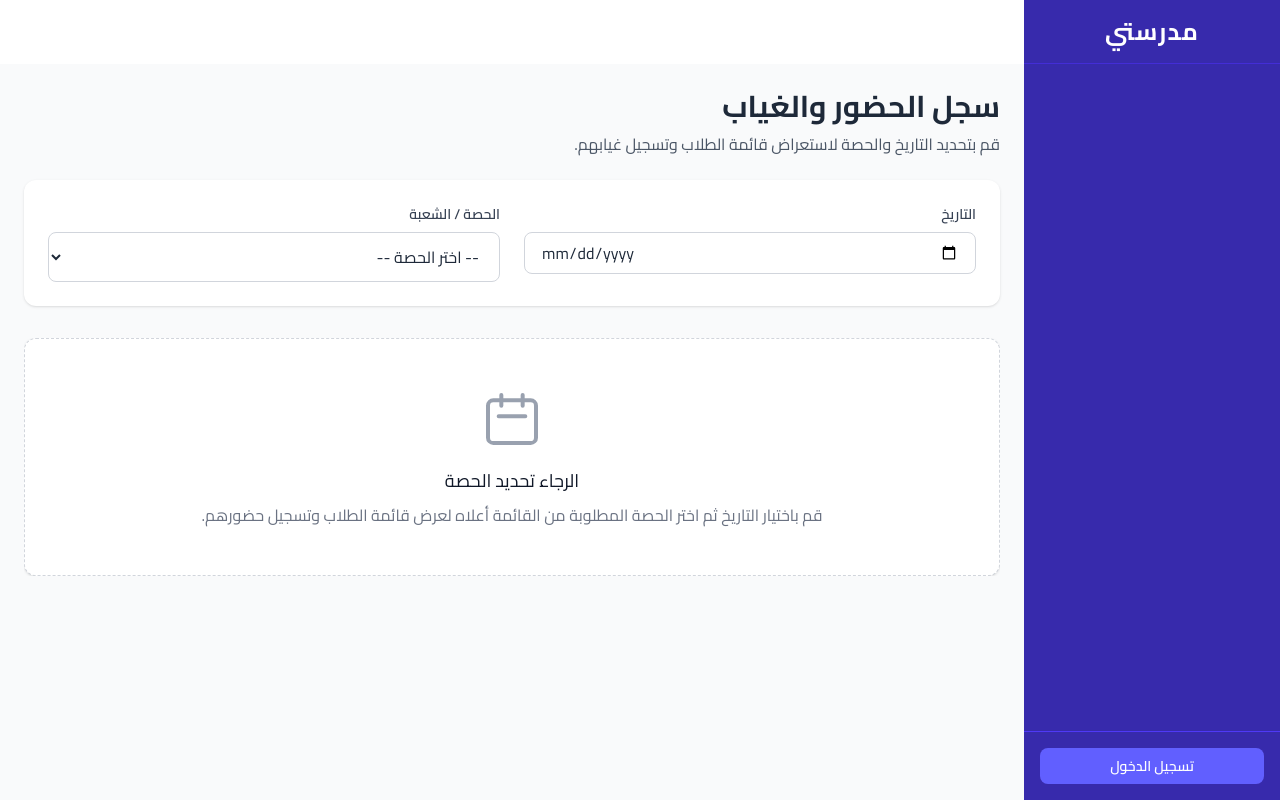
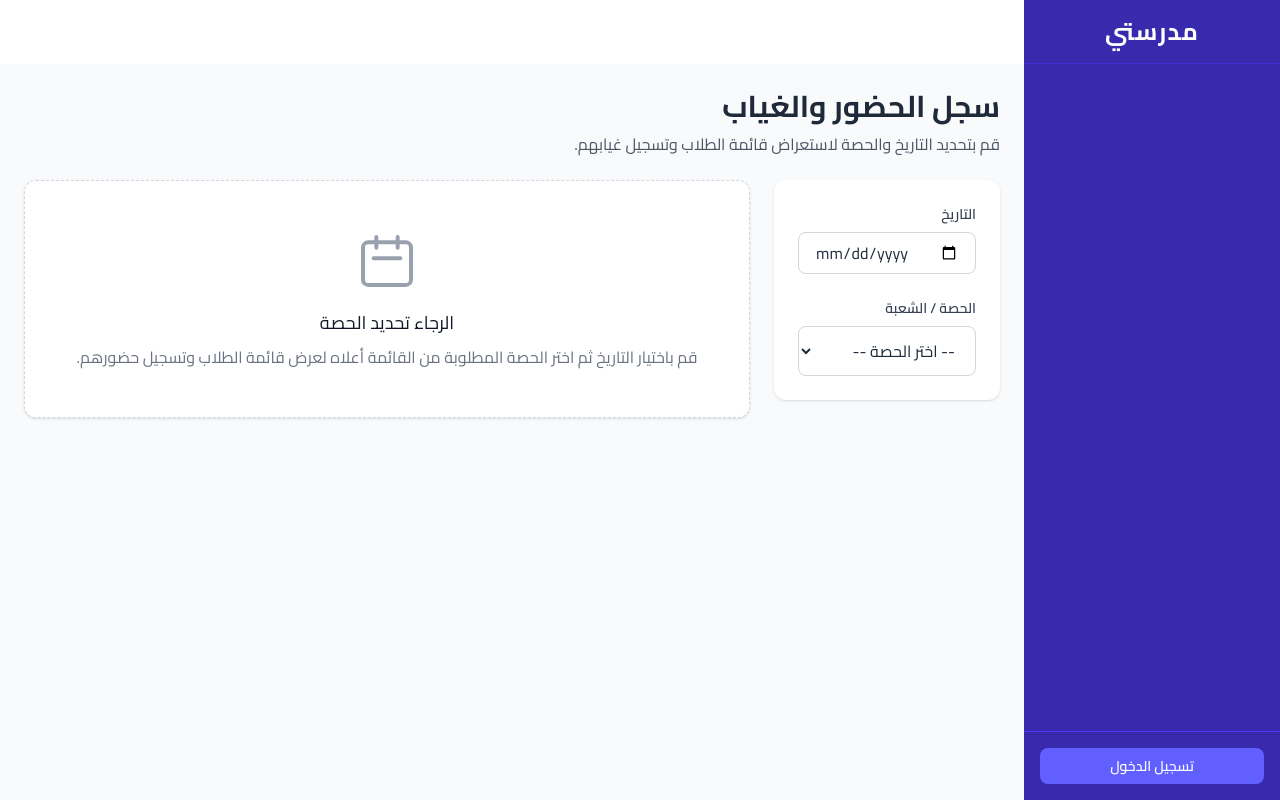
Before and after one commit to MossabAhmed/schoolapplication, a Django app: template school/templates/school/teacher/attendance.html in a window 1280 px wide. Run offline with Django 5.2, Linux system fonts and the light colour scheme; the template is opened without the code that fills it, so the values that code supplies are empty; style sheets or scripts are compiled from the project's sources; some libraries are stand-ins or nearby versions.

Commit message:
Fix horizontal layout overflow in Attendance page (mobile view)

```diff
--- a/school/templates/school/teacher/attendance.html
+++ b/school/templates/school/teacher/attendance.html
@@ -8,10 +8,13 @@
     <p class="text-gray-600 mt-2">قم بتحديد التاريخ والحصة لاستعراض قائمة الطلاب وتسجيل غيابهم.</p>
 </div>
 
-<div class="bg-white rounded-xl shadow p-6 mb-8"
+<div class="grid grid-cols-1 lg:grid-cols-4 gap-6">
+    <!-- Sidebar-like area for selection -->
+    <div class="lg:col-span-1">
+        <div class="bg-white rounded-xl shadow p-6"
              x-data="{ date: '{{ selected_date|date:'Y-m-d' }}', scheduleId: '{{ auto_schedule_id|default:'' }}' }"
              x-init="if(scheduleId) { htmx.ajax('GET', '{% url 'teacher_get_attendance_list' %}?date=' + date + '&schedule_id=' + scheduleId, {target: '#attendance-list-container'}); }">
-    <div class="grid grid-cols-1 md:grid-cols-2 gap-6">
+            <div class="space-y-6">
                 <!-- Date Picker -->
                 <div>
                     <label for="date-select" class="block text-sm font-semibold text-gray-700 mb-2">التاريخ</label>
@@ -29,12 +32,17 @@
                 </div>
             </div>
         </div>
+    </div>
 
-<div id="attendance-list-container" class="mt-8 max-w-full overflow-hidden">
+    <!-- Main Content Area -->
+    <div class="lg:col-span-3 min-w-0">
+        <div id="attendance-list-container" class="max-w-full">
             <div class="bg-white rounded-xl shadow p-12 text-center text-gray-500 border border-dashed border-gray-300">
                 <svg class="w-16 h-16 mx-auto text-gray-400 mb-4" fill="none" stroke="currentColor" viewBox="0 0 24 24"><path stroke-linecap="round" stroke-linejoin="round" stroke-width="1.5" d="M8 7V3m8 4V3m-9 8h10M5 21h14a2 2 0 002-2V7a2 2 0 00-2-2H5a2 2 0 00-2 2v12a2 2 0 002 2z"></path></svg>
                 <h3 class="text-lg font-medium text-gray-900 mb-2">الرجاء تحديد الحصة</h3>
                 <p>قم باختيار التاريخ ثم اختر الحصة المطلوبة من القائمة أعلاه لعرض قائمة الطلاب وتسجيل حضورهم.</p>
             </div>
         </div>
+    </div>
+</div>
 {% endblock %}
```
Also changed, not shown: school/templates/school/teacher/partials/attendance_student_list.html (+15 -13 lines). Lines whose indentation alone changed are shown as unchanged.
